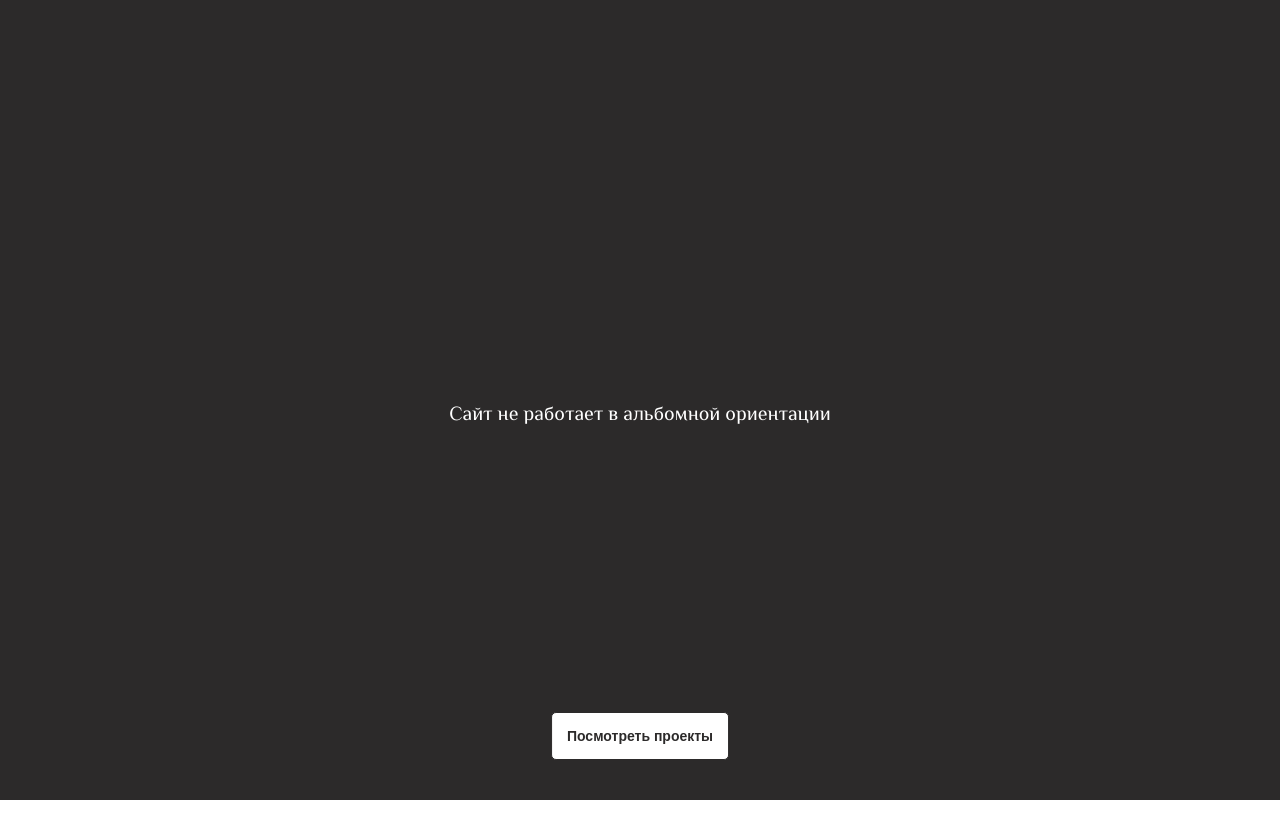
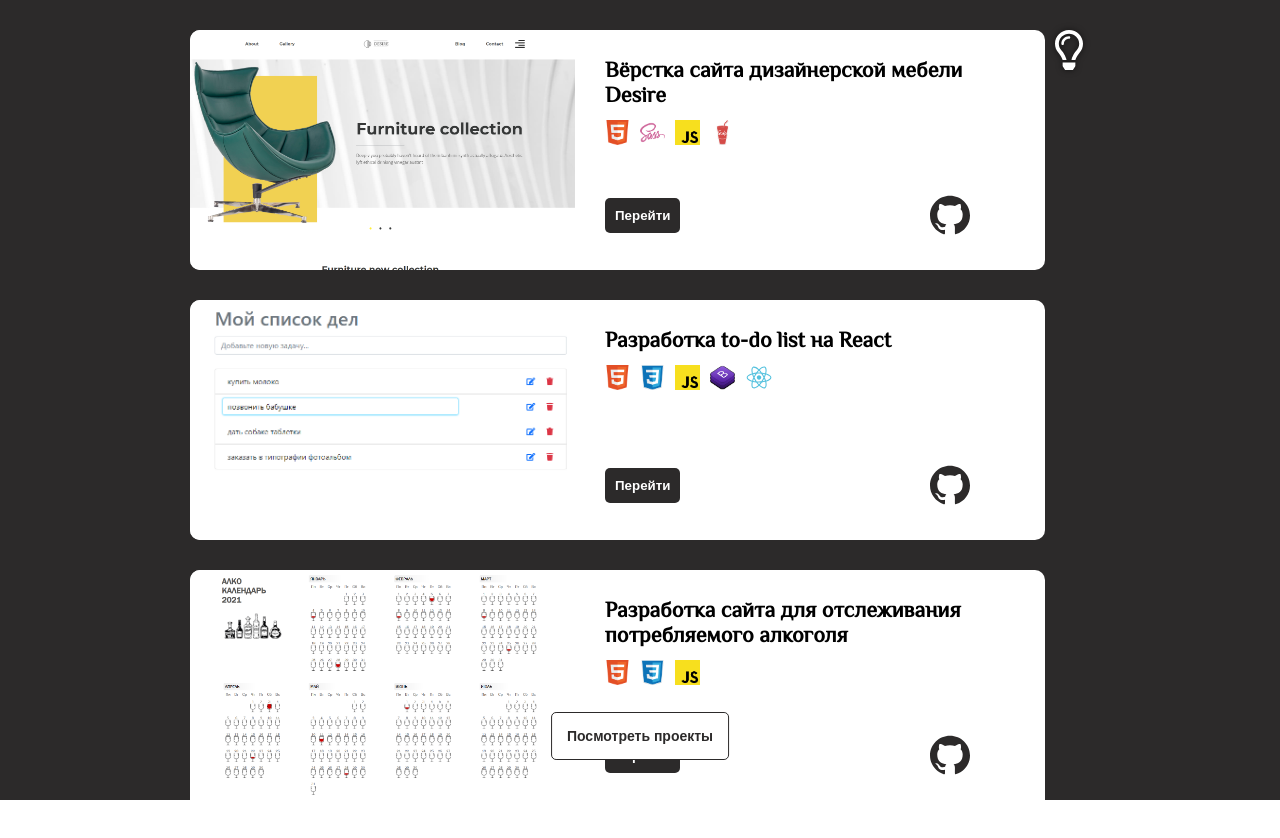
Before and after one commit to belkololol/portfolio, a React (Create React App) app: page /projects in a window 1280 px wide. Shown: the top 838 px of the page. Built offline with nearby package versions, Linux system fonts and the light colour scheme.

Commit message:
delete orientation

```diff
--- a/src/App.css
+++ b/src/App.css
@@ -955,26 +955,26 @@ body {
     }
 }
 
-@media (orientation: landscape) {
-    .container.active, .container.active {
-        opacity: 0;
-    }
-    .dark:after {
-        content: "Сайт не работает в альбомной ориентации";
-        color: #ffffff;
-        font-size: 20px;
-        position: absolute;
-        top: 50%;
-        left: 50%;
-        transform: translate(-50%, 0);
-    }
-    .light:after {
-        content: "Сайт не работает в альбомной ориентации";
-        color: #2c2a2a;
-        font-size: 20px;
-        position: absolute;
-        top: 50%;
-        left: 50%;
-        transform: translate(-50%, 0);
-    }
-}
+/*@media (orientation: landscape) {*/
+/*    .container.active, .container.active {*/
+/*        opacity: 0;*/
+/*    }*/
+/*    .dark:after {*/
+/*        content: "Сайт не работает в альбомной ориентации";*/
+/*        color: #ffffff;*/
+/*        font-size: 20px;*/
+/*        position: absolute;*/
+/*        top: 50%;*/
+/*        left: 50%;*/
+/*        transform: translate(-50%, 0);*/
+/*    }*/
+/*    .light:after {*/
+/*        content: "Сайт не работает в альбомной ориентации";*/
+/*        color: #2c2a2a;*/
+/*        font-size: 20px;*/
+/*        position: absolute;*/
+/*        top: 50%;*/
+/*        left: 50%;*/
+/*        transform: translate(-50%, 0);*/
+/*    }*/
+/*}*/
```
Also changed, not shown: 7 other files (tests, documents, lock files or other folders).
